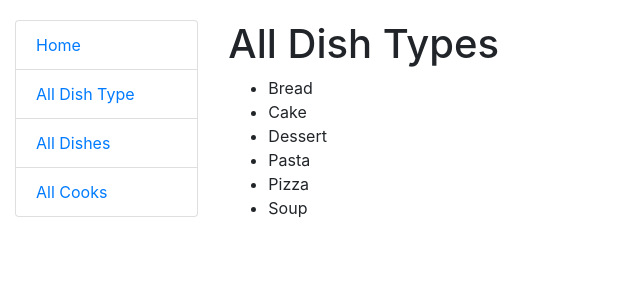
After one commit to DevEvgeny/kitchen-service, a Django app: page /dish-types/ in a window 1280 px wide. The commit adds this page. Shown: the top 300 px of the page, without its empty margins (0-640 px from the left). Run offline with Django 5.2, Linux system fonts and the light colour scheme; data comes from the database, SQL or seed files in the repository.

Commit message:
add static/css/styles.css, add view DishTypeListView

```diff
--- a/kitchen/urls.py
+++ b/kitchen/urls.py
@@ -1,10 +1,12 @@
 from django.urls import path
 
-from .views import index
+from .views import (index,
+                    DishTypeListView)
 
 
 urlpatterns = [
     path("", index, name="index"),
+    path("dish-types/", DishTypeListView.as_view(), name="dish-types-list")
 ]
 
 app_name = "kitchen"
--- a/kitchen/views.py
+++ b/kitchen/views.py
@@ -1,4 +1,5 @@
 from django.shortcuts import render
+from django.views import generic
 
 from kitchen.models import (DishType,
                             Dish,
@@ -18,3 +19,9 @@ def index(request):
     }
 
     return render(request, "kitchen/index.html", context=context)
+
+
+class DishTypeListView(generic.ListView):
+    model = DishType
+    template_name = "kitchen/dish_type_list.html"
+    context_object_name = "dish_type_list"
--- a/kitchen_service/settings.py
+++ b/kitchen_service/settings.py
@@ -113,6 +113,10 @@ USE_TZ = True
 
 STATIC_URL = "static/"
 
+STATICFILES_DIRS = (BASE_DIR / "static",)
+
+STATIC_ROOT = BASE_DIR / "staticfiles"
+
 # Default primary key field type
 # https://docs.djangoproject.com/en/5.2/ref/settings/#default-auto-field
 
--- a/kitchen_service/urls.py
+++ b/kitchen_service/urls.py
@@ -14,11 +14,12 @@ Including another URLconf
     1. Import the include() function: from django.urls import include, path
     2. Add a URL to urlpatterns:  path('blog/', include('blog.urls'))
 """
-
+from django.conf import settings
+from django.conf.urls.static import static
 from django.contrib import admin
 from django.urls import path, include
 
 urlpatterns = [
     path("admin/", admin.site.urls),
     path("", include("kitchen.urls", namespace="kitchen"))
-]
+] + static(settings.STATIC_URL, document_root=settings.STATIC_ROOT)
--- /dev/null
+++ b/static/css/styles.css
@@ -0,0 +1,8 @@
+body {
+    margin-top: 20px;
+}
+
+.link-to-page {
+    float: right;
+    margin: 0 2px 0 2px;
+}
--- a/templates/base.html
+++ b/templates/base.html
@@ -7,19 +7,24 @@
   <meta http-equiv="X-UA-Compatible" content="ie=edge">
   <link rel="stylesheet" href="https://cdn.jsdelivr.net/npm/bootstrap@4.6.2/dist/css/bootstrap.min.css"
         integrity="sha384-xOolHFLEh07PJGoPkLv1IbcEPTNtaed2xpHsD9ESMhqIYd0nLMwNLD69Npy4HI+N" crossorigin="anonymous">
+  {% load static %}
+  <link rel="stylesheet" href="{% static 'css/styles.css' %}">
   {% block title %}<title>Kitchen</title>{% endblock %}
 </head>
 <body>
 <div class="container-fluid">
   <div class="row">
     <div class="col-sm-2">
+
       {% block sidebar %}
+        {% include "includes/sidebar.html" %}
+      {% endblock %}
 
-      {% endblock %}
     </div>
-    <div class="col-ms-10">
-      {% block content %}
-      {% endblock %}
+    <div class="col-sm-10 ">
+
+      {% block content %}{% endblock %}
+
     </div>
   </div>
 </div>
--- /dev/null
+++ b/templates/includes/sidebar.html
@@ -0,0 +1,6 @@
+<ul class="sidebar-nav list-group">
+  <li class="list-group-item"><a href="{% url 'kitchen:index' %}">Home</a></li>
+  <li class="list-group-item"><a href="{% url 'kitchen:dish-types-list' %}">All Dish Type</a></li>
+  <li class="list-group-item"><a href="#">All Dishes</a></li>
+  <li class="list-group-item"><a href="#">All Cooks</a></li>
+</ul>
--- /dev/null
+++ b/templates/kitchen/dish_type_list.html
@@ -0,0 +1,13 @@
+{% extends "base.html" %}
+
+{% block content %}
+  <h1>All Dish Types</h1>
+  {% if dish_type_list%}
+    <ul>
+      {% for dish_type in dish_type_list %}
+      	<li>{{ dish_type.name }}</li>
+      {% endfor %}
+
+    </ul>
+  {% endif %}
+{% endblock %}
--- a/templates/kitchen/index.html
+++ b/templates/kitchen/index.html
@@ -1,4 +1,4 @@
-{% include "base.html" %}
+{% extends "base.html" %}
 
 {% block content %}
   <h1>Kitchen service</h1>
```
